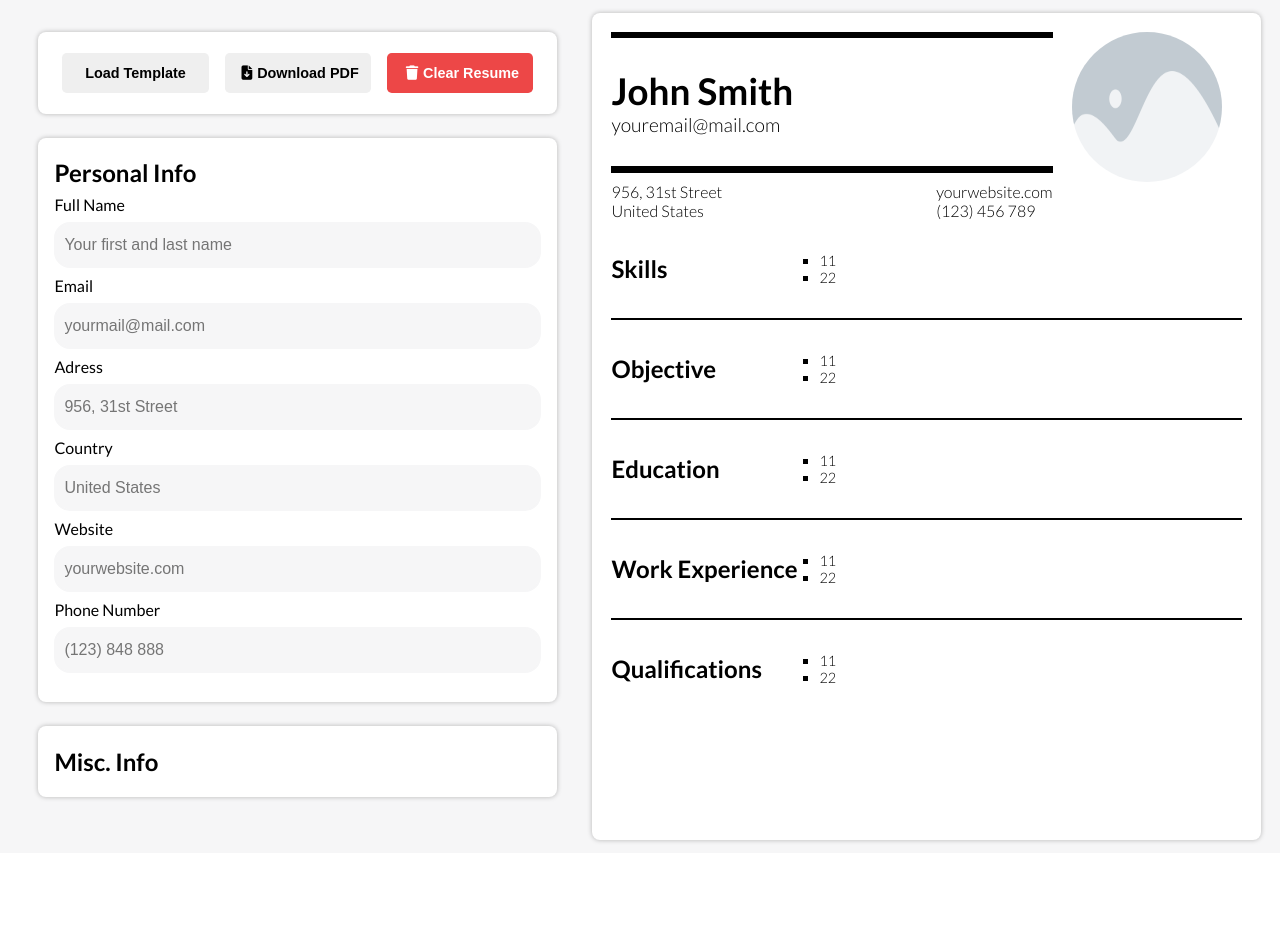
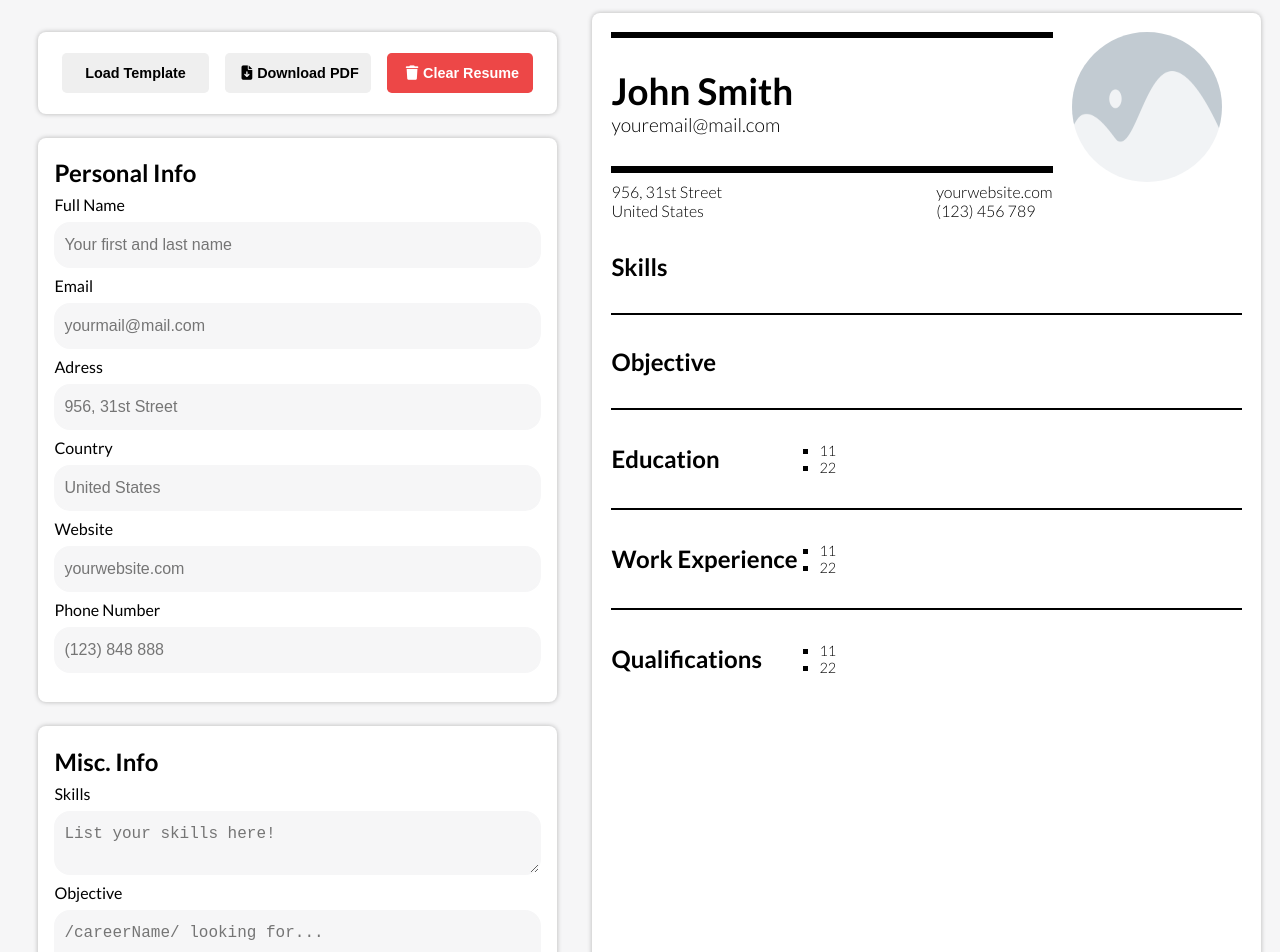
Before and after one commit to Quazf1x/CV-ApplicationV2, a React (Vite) app: page / in a window 1280 px wide. Shown: the top 952 px of the page. Before the commit the page ends 853 px from the top, so only its background shows below. Built offline with nearby package versions, Linux system fonts and the light colour scheme.

Commit message:
ver 0.2.9

```diff
--- a/src/App.jsx
+++ b/src/App.jsx
@@ -16,9 +16,20 @@ function App() {
     phoneNumber: '(123) 456 789'
   });
 
+  const [miscInfo, changeMiscInfo] = useState({
+    skills: '',
+    objective: ''
+  })
+
   const handlePersonalInfo = (e) => {
     const key = e.target.dataset.key;
     changePersonalInfo({...personalInfo, [key]: e.target.value});
+  }
+
+  const handleMiscInfo = (e) => {
+    const key = e.target.dataset.key;
+    console.log(e.target.dataset.key)
+    changeMiscInfo({...miscInfo, [key]: e.target.value});
   }
 
   return (
@@ -26,16 +37,16 @@ function App() {
       <section id='input-section'>
         <ButtonArea/>
         <PersonalInfo handleChange={handlePersonalInfo}/>
-        <MiscInfo/>
+        <MiscInfo handleChange={handleMiscInfo}/>
       </section>
       <section id='preview-section' className='pretty-background'>
         <GeneralInfo infoState={personalInfo} />
         <Contacts infoState={personalInfo} />
-        <Attribute isOutlined={false} name='Skills'/>
-        <Attribute isOutlined={true} name='Objective'/>
-        <Attribute isOutlined={true} name='Education'/>
-        <Attribute isOutlined={true} name='Work Experience'/>
-        <Attribute isOutlined={true} name='Qualifications'/>
+        <Attribute isOutlined={false} name='Skills' dataKey="skills" infoState={miscInfo}/>
+        <Attribute isOutlined={true} name='Objective' infoState={miscInfo}/>
+        <Attribute isOutlined={true} name='Education' type="list"/>
+        <Attribute isOutlined={true} name='Work Experience' type="list"/>
+        <Attribute isOutlined={true} name='Qualifications' type="list"/>
     </section>
     </div>
   );
--- a/src/assets/components/inputComponents/miscInfo.jsx
+++ b/src/assets/components/inputComponents/miscInfo.jsx
@@ -1,10 +1,13 @@
 import React, { Component } from "react";
 import InputField from "./inputField";
+import TextArea from "./textAreaField";
 
-function MiscInfo() {
+function MiscInfo({handleChange}) {
   return(
-    <div className=" input-section-padding pretty-background">
+    <div className="input-section-padding pretty-background">
       <h1>Misc. Info</h1>
+      <TextArea id="skills" handleChange={handleChange} data-key="skills" label="Skills" placeholder="List your skills here!"/>
+      <TextArea id="objective" handleChange={handleChange} data-key="objective" label="Objective" placeholder="/careerName/ looking for..."/>
     </div>
   )
 }
--- /dev/null
+++ b/src/assets/components/inputComponents/textAreaField.jsx
@@ -0,0 +1,17 @@
+import React, { Component } from "react";
+
+function TextArea({id, dataKey, label, handleChange, placeholder}) {
+
+  return (
+  <div className="input-container">
+    <label htmlFor={id}>{label}</label>
+    <textarea
+    id={id}
+    data-key={dataKey}
+    onChange={handleChange}
+    placeholder={placeholder}/>
+  </div>
+)
+}
+
+export default TextArea;
--- a/src/assets/components/previewComponents/attributes.jsx
+++ b/src/assets/components/previewComponents/attributes.jsx
@@ -1,7 +1,17 @@
 // import React, { Component } from "react";
 
-function Attribute({isOutlined = false, name}) {
+function Attribute({isOutlined = false, name, dataKey, infoState, type = 'text'}) {
+
+  if(type === 'text')
   return(
+    <div className={isOutlined ? 'top-border' + ' attribute-list' : 'attribute-list'}>
+      <h2>{name}</h2>
+      <div>
+        {infoState[dataKey]}
+      </div>
+    </div>
+  );
+  else return(
     <div className={isOutlined ? 'top-border' + ' attribute-list' : 'attribute-list'}>
       <h2>{name}</h2>
       <ul>
--- a/src/assets/styles/index.css
+++ b/src/assets/styles/index.css
@@ -36,7 +36,7 @@ img {
   display: grid;
   background-color: var(--background);
   gap: 1rem;
-  grid-template: 1fr / 1fr  1.2fr;
+  grid-template: 1fr  / 1fr  1.2fr;
   padding: 1svw 1.5svw;
 }
 
@@ -107,7 +107,7 @@ section {
 
 }
 
-.input-container > input {
+.input-container > input, .input-container > textarea {
   background-color: var(--background);
   border-radius: 1rem;
   border: 2px solid var(--background);
@@ -116,7 +116,7 @@ section {
   transition: all .25s;
 }
 
-.input-container > input:focus {
+.input-container > input:focus, .input-container > textarea:focus {
   outline: none;
   border: 2px solid var(--green);
 }
```
